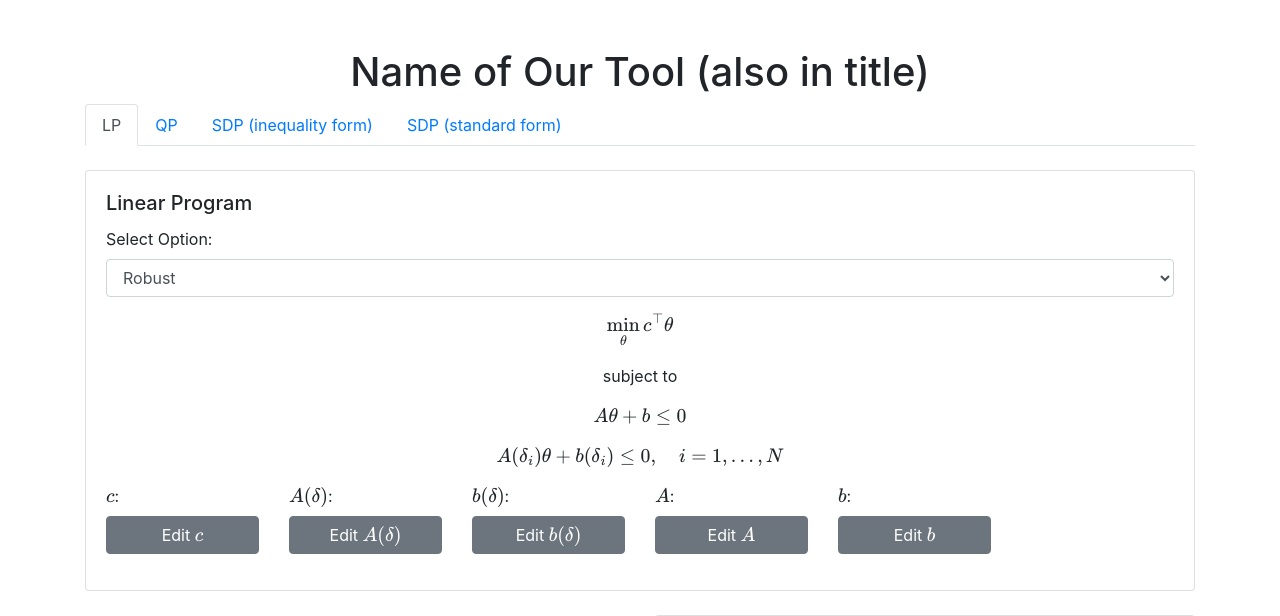
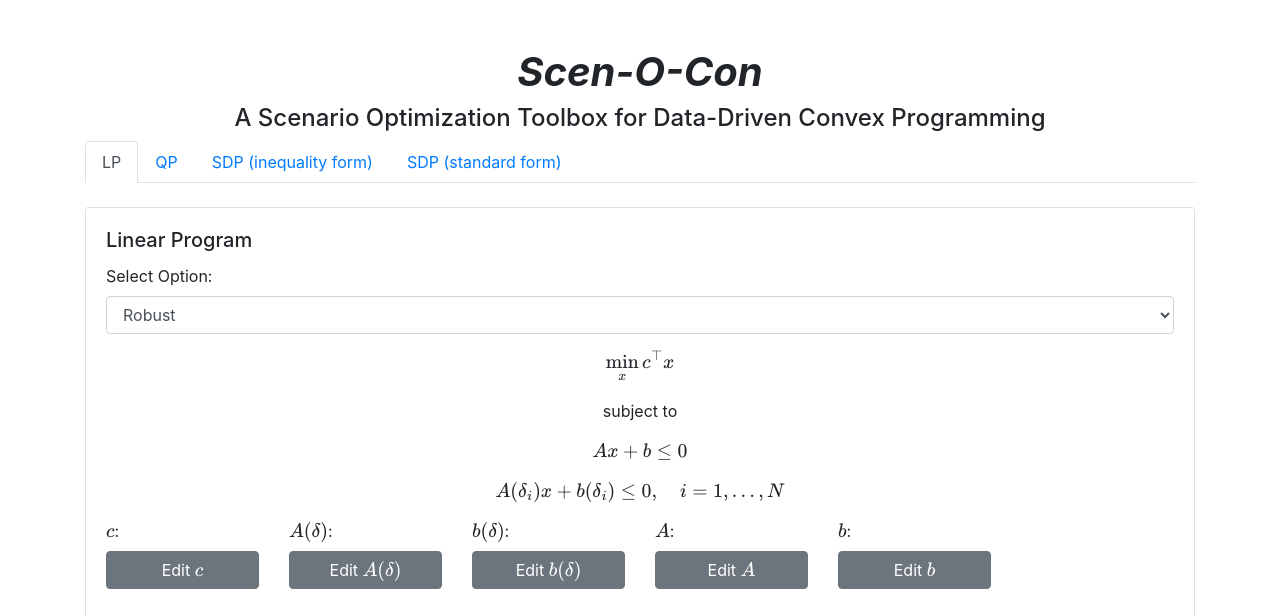
Before and after one commit to Kiguli/Scen-Opt, a Flask app: template templates/index.html in a window 1280 px wide. Shown: the top 616 px of the page. Run offline with Flask 3, Linux system fonts and the light colour scheme; the template is opened without the code that fills it, so the values that code supplies are empty; some libraries are stand-ins or nearby versions.

Commit message:
Matching latex on website with latex in paper.

```diff
--- a/static/js/main.js
+++ b/static/js/main.js
@@ -257,7 +257,7 @@ function openMatrixModal(tab, matrix) {
         document.getElementById('matrixColumns').value = matrixValues[0].length;
         document.getElementById('matrixColumns').disabled = false; // Disable column input to prevent changes
         updateMatrixGrid(matrixValues);
-        document.getElementById('matrixModalTitle').textContent = `Edit \\(\\bar{\\Theta}\\) (${tab.toUpperCase()})`;
+        document.getElementById('matrixModalTitle').textContent = `Edit \\(\\bar{X}\\) (${tab.toUpperCase()})`;
         document.querySelector('#matrixModal .modal-body p').innerHTML = `<u>Top tip:</u> ${getDynamicTip(matrix)}`;
         MathJax.typesetPromise();
         $('#matrixModal').modal('show');
@@ -267,7 +267,7 @@ function openMatrixModal(tab, matrix) {
         document.getElementById('matrixColumns').value = matrixValues[0].length;
         document.getElementById('matrixColumns').disabled = true; // Disable row input to prevent changes
         updateMatrixGrid(matrixValues);
-        document.getElementById('matrixModalTitle').textContent = `Edit \\(\\bar{\\theta}\\) (${tab.toUpperCase()})`;
+        document.getElementById('matrixModalTitle').textContent = `Edit \\(\\bar{x}\\) (${tab.toUpperCase()})`;
         document.querySelector('#matrixModal .modal-body p').innerHTML = `<u>Top tip:</u> ${getDynamicTip(matrix)}`;
         MathJax.typesetPromise();
         $('#matrixModal').modal('show');
@@ -879,27 +879,27 @@ function updateLatexText(tab) {
 
     if (tab === 'lp') {
         if (option === 'robust') {
-            latexText1 = '\\displaystyle\\min_{\\theta} c^\\top\\theta';
-            latexText2 = 'A(\\delta_i)\\theta+b(\\delta_i) \\leq 0, \\quad i = 1, \\ldots, N';
-            latexText4 = 'A\\theta+b \\leq 0';
+            latexText1 = '\\displaystyle\\min_{x} c^\\top x';
+            latexText2 = 'A(\\delta_i)x+b(\\delta_i) \\leq 0, \\quad i = 1, \\ldots, N';
+            latexText4 = 'Ax+b \\leq 0';
         } else if (option === 'robust-regularization') {
-            latexText1 = '\\displaystyle\\min_{\\theta} c^\\top\\theta + \\tau\\Vert \\theta - \\bar{\\theta}\\Vert_{p}';
-            latexText2 = 'A(\\delta_i)\\theta+b(\\delta_i) \\leq 0, \\quad i = 1, \\ldots, N';
-            latexText4 = 'A\\theta+b \\leq 0';
+            latexText1 = '\\displaystyle\\min_{x} c^\\top x + \\tau\\Vert x - \\bar{x}\\Vert_{p}';
+            latexText2 = 'A(\\delta_i)x+b(\\delta_i) \\leq 0, \\quad i = 1, \\ldots, N';
+            latexText4 = 'Ax+b \\leq 0';
             document.getElementById(`${tab}-tau-group`).style.display = 'block';
             document.getElementById(`${tab}-theta-bar-group`).style.display = 'block';
             document.getElementById(`${tab}-p-group`).style.display = 'block';
         } else if (option === 'robust-relaxation') {
-            latexText1 = '\\displaystyle\\min_{\\theta,\\zeta_i} c^\\top\\theta + \\rho \\displaystyle\\sum_{i=1}^{N} \\zeta_i';
-            latexText2 = 'A(\\delta_i)\\theta+b(\\delta_i) \\leq \\zeta_i, \\quad i = 1, \\ldots, N';
+            latexText1 = '\\displaystyle\\min_{x,\\zeta_i} c^\\top x + \\rho \\displaystyle\\sum_{i=1}^{N} \\zeta_i';
+            latexText2 = 'A(\\delta_i)x+b(\\delta_i) \\leq \\zeta_i, \\quad i = 1, \\ldots, N';
             latexText3 = '\\zeta_i \\geq 0,';
-            latexText4 = 'A\\theta+b \\leq 0';
+            latexText4 = 'Ax+b \\leq 0';
             document.getElementById(`${tab}-rho-group`).style.display = 'block';
         } else if (option === 'robust-regularization-relaxation') {
-            latexText1 = '\\displaystyle\\min_{\\theta,\\zeta_i} c^\\top\\theta + \\tau\\Vert \\theta - \\bar{\\theta}\\Vert_{p} + \\rho \\displaystyle\\sum_{i=1}^{N} \\zeta_i';
-            latexText2 = 'A(\\delta_i)\\theta+b(\\delta_i) \\leq \\zeta_i, \\quad i = 1, \\ldots, N';
+            latexText1 = '\\displaystyle\\min_{x,\\zeta_i} c^\\top x + \\tau\\Vert x - \\bar{x}\\Vert_{p} + \\rho \\displaystyle\\sum_{i=1}^{N} \\zeta_i';
+            latexText2 = 'A(\\delta_i)x+b(\\delta_i) \\leq \\zeta_i, \\quad i = 1, \\ldots, N';
             latexText3 = '\\zeta_i \\geq 0,';
-            latexText4 = 'A\\theta+b \\leq 0';
+            latexText4 = 'Ax+b \\leq 0';
             document.getElementById(`${tab}-tau-group`).style.display = 'block';
             document.getElementById(`${tab}-theta-bar-group`).style.display = 'block';
             document.getElementById(`${tab}-rho-group`).style.display = 'block';
@@ -907,29 +907,29 @@ function updateLatexText(tab) {
         }
     } else if (tab === 'qp') {
         if (option === 'robust') {
-            latexText1 = '\\displaystyle\\min_{\\theta} c^\\top\\theta + \\frac{1}{2}\\theta^\\top Q\\theta';
-            latexText2 = 'A(\\delta_i)\\theta+b(\\delta_i) \\leq 0, \\quad i = 1, \\ldots, N';
+            latexText1 = '\\displaystyle\\min_{x} c^\\top x + \\frac{1}{2}x^\\top Qx';
+            latexText2 = 'A(\\delta_i)x+b(\\delta_i) \\leq 0, \\quad i = 1, \\ldots, N';
             latexText3 = '';
-            latexText4 = 'A\\theta+b \\leq 0';
+            latexText4 = 'Ax+b \\leq 0';
         } else if (option === 'robust-regularization') {
-            latexText1 = '\\displaystyle\\min_{\\theta} c^\\top\\theta + \\frac{1}{2}\\theta^\\top Q\\theta + \\tau\\Vert \\theta - \\bar{\\theta}\\Vert_{p}';
-            latexText2 = 'A(\\delta_i)\\theta+b(\\delta_i) \\leq 0, \\quad i = 1, \\ldots, N';
+            latexText1 = '\\displaystyle\\min_{x} c^\\top x + \\frac{1}{2}x^\\top Qx + \\tau\\Vert x - \\bar{x}\\Vert_{p}';
+            latexText2 = 'A(\\delta_i)x+b(\\delta_i) \\leq 0, \\quad i = 1, \\ldots, N';
             latexText3 = '';
-            latexText4 = 'A\\theta+b \\leq 0';
+            latexText4 = 'Ax+b \\leq 0';
             document.getElementById(`${tab}-tau-group`).style.display = 'block';
             document.getElementById(`${tab}-theta-bar-group`).style.display = 'block';
             document.getElementById(`${tab}-p-group`).style.display = 'block';
         } else if (option === 'robust-relaxation') {
-            latexText1 = '\\displaystyle\\min_{\\theta,\\zeta_i} c^\\top\\theta + \\frac{1}{2}\\theta^\\top Q\\theta + \\rho \\displaystyle\\sum_{i=1}^{N} \\zeta_i';
-            latexText2 = 'A(\\delta_i)\\theta+b(\\delta_i) \\leq \\zeta_i, \\quad i = 1, \\ldots, N';
+            latexText1 = '\\displaystyle\\min_{x,\\zeta_i} c^\\top x + \\frac{1}{2}x^\\top Qx + \\rho \\displaystyle\\sum_{i=1}^{N} \\zeta_i';
+            latexText2 = 'A(\\delta_i)x+b(\\delta_i) \\leq \\zeta_i, \\quad i = 1, \\ldots, N';
             latexText3 = '\\zeta_i \\geq 0,';
-            latexText4 = 'A\\theta+b \\leq 0';
+            latexText4 = 'Ax+b \\leq 0';
             document.getElementById(`${tab}-rho-group`).style.display = 'block';
         } else if (option === 'robust-regularization-relaxation') {
-            latexText1 = '\\displaystyle\\min_{\\theta,\\zeta_i} c^\\top\\theta + \\frac{1}{2}\\theta^\\top Q\\theta + \\tau\\Vert \\theta - \\bar{\\theta}\\Vert_{p} + \\rho \\displaystyle\\sum_{i=1}^{N} \\zeta_i';
-            latexText2 = 'A(\\delta_i)\\theta+b(\\delta_i) \\leq \\zeta_i, \\quad i = 1, \\ldots, N';
+            latexText1 = '\\displaystyle\\min_{x,\\zeta_i} c^\\top x + \\frac{1}{2}x^\\top Qx + \\tau\\Vert x - \\bar{x}\\Vert_{p} + \\rho \\displaystyle\\sum_{i=1}^{N} \\zeta_i';
+            latexText2 = 'A(\\delta_i)x+b(\\delta_i) \\leq \\zeta_i, \\quad i = 1, \\ldots, N';
             latexText3 = '\\zeta_i \\geq 0';
-            latexText4 = 'A\\theta+b \\leq 0';
+            latexText4 = 'Ax+b \\leq 0';
             document.getElementById(`${tab}-tau-group`).style.display = 'block';
             document.getElementById(`${tab}-theta-bar-group`).style.display = 'block';
             document.getElementById(`${tab}-rho-group`).style.display = 'block';
@@ -937,29 +937,29 @@ function updateLatexText(tab) {
         }
     } else if (tab === 'sdp') {
         if (option === 'robust') {
-            latexText1 = '\\displaystyle\\min_{\\theta} c^\\top\\theta + \\frac{1}{2}\\theta^\\top Q\\theta';
-            latexText2 = 'F_0(\\delta_i) + \\displaystyle\\sum_{j=1}^{n}F_j(\\delta_i)\\theta_j \\leq 0, \\quad i = 1, \\ldots, N';
+            latexText1 = '\\displaystyle\\min_{x} c^\\top x + \\frac{1}{2}x^\\top Qx';
+            latexText2 = 'F_0(\\delta_i) + \\displaystyle\\sum_{j=1}^{n}F_j(\\delta_i)x_j \\leq 0, \\quad i = 1, \\ldots, N';
             latexText3 = '';
-            latexText4 = 'F_0 + \\displaystyle\\sum_{j=1}^{n}F_j\\theta_j \\leq 0';
+            latexText4 = 'F_0 + \\displaystyle\\sum_{j=1}^{n}F_jx_j \\leq 0';
         } else if (option === 'robust-regularization') {
-            latexText1 = '\\displaystyle\\min_{\\theta} c^\\top\\theta + \\frac{1}{2}\\theta^\\top Q\\theta + \\tau\\Vert \\theta - \\bar{\\theta}\\Vert_{p}';
-            latexText2 = 'F_0(\\delta_i) + \\displaystyle\\sum_{j=1}^{n}F_j(\\delta_i)\\theta_j \\leq 0, \\quad i = 1, \\ldots, N';
+            latexText1 = '\\displaystyle\\min_{x} c^\\top x + \\frac{1}{2}x^\\top Qx + \\tau\\Vert x - \\bar{x}\\Vert_{p}';
+            latexText2 = 'F_0(\\delta_i) + \\displaystyle\\sum_{j=1}^{n}F_j(\\delta_i)x_j \\leq 0, \\quad i = 1, \\ldots, N';
             latexText3 = '';
-            latexText4 = 'F_0 + \\displaystyle\\sum_{j=1}^{n}F_j\\theta_j \\leq 0';
+            latexText4 = 'F_0 + \\displaystyle\\sum_{j=1}^{n}F_jx_j \\leq 0';
             document.getElementById(`${tab}-tau-group`).style.display = 'block';
             document.getElementById(`${tab}-theta-bar-group`).style.display = 'block';
             document.getElementById(`${tab}-p-group`).style.display = 'block';
         } else if (option === 'robust-relaxation') {
-            latexText1 = '\\displaystyle\\min_{\\theta,\\zeta_i} c^\\top\\theta + \\frac{1}{2}\\theta^\\top Q\\theta + \\rho \\displaystyle\\sum_{i=1}^{N} \\zeta_i';
-            latexText2 = 'F_0(\\delta_i) + \\displaystyle\\sum_{j=1}^{n}F_j(\\delta_i)\\theta_j \\leq \\zeta_i, \\quad i = 1, \\ldots, N';
+            latexText1 = '\\displaystyle\\min_{x,\\zeta_i} c^\\top x + \\frac{1}{2}x^\\top Qx + \\rho \\displaystyle\\sum_{i=1}^{N} \\zeta_i';
+            latexText2 = 'F_0(\\delta_i) + \\displaystyle\\sum_{j=1}^{n}F_j(\\delta_i)x_j \\leq \\zeta_i, \\quad i = 1, \\ldots, N';
             latexText3 = '\\zeta_i \\geq 0,';
-            latexText4 = 'F_0 + \\displaystyle\\sum_{j=1}^{n}F_j\\theta_j \\leq 0';
+            latexText4 = 'F_0 + \\displaystyle\\sum_{j=1}^{n}F_jx_j \\leq 0';
             document.getElementById(`${tab}-rho-group`).style.display = 'block';
         } else if (option === 'robust-regularization-relaxation') {
-            latexText1 = '\\displaystyle\\min_{\\theta,\\zeta_i} c^\\top\\theta + \\frac{1}{2}\\theta^\\top Q\\theta + \\tau\\Vert \\theta - \\bar{\\theta}\\Vert_{p} + \\rho \\displaystyle\\sum_{i=1}^{N} \\zeta_i';
-            latexText2 = 'F_0(\\delta_i) + \\displaystyle\\sum_{j=1}^{n}F_j(\\delta_i)\\theta_j \\leq \\zeta_i, \\quad i = 1, \\ldots, N';
+            latexText1 = '\\displaystyle\\min_{x,\\zeta_i} c^\\top x + \\frac{1}{2}x^\\top Qx + \\tau\\Vert x - \\bar{x}\\Vert_{p} + \\rho \\displaystyle\\sum_{i=1}^{N} \\zeta_i';
+            latexText2 = 'F_0(\\delta_i) + \\displaystyle\\sum_{j=1}^{n}F_j(\\delta_i)x_j \\leq \\zeta_i, \\quad i = 1, \\ldots, N';
             latexText3 = '\\zeta_i \\geq 0,';
-            latexText4 = 'F_0 + \\displaystyle\\sum_{j=1}^{n}F_j\\theta_j \\leq 0';
+            latexText4 = 'F_0 + \\displaystyle\\sum_{j=1}^{n}F_jx_j \\leq 0';
             document.getElementById(`${tab}-tau-group`).style.display = 'block';
             document.getElementById(`${tab}-theta-bar-group`).style.display = 'block';
             document.getElementById(`${tab}-rho-group`).style.display = 'block';
@@ -967,29 +967,29 @@ function updateLatexText(tab) {
         }
     } else if (tab === 'sdp2') {
         if (option === 'robust') {
-            latexText1 = '\\displaystyle\\min_{\\Theta} \\textbf{tr}(C\\Theta)';
-            latexText2 = '\\textbf{tr}(A_j(\\delta_i)\\Theta) + b_j(\\delta_i) = 0,~j=1,\\ldots, \\alpha,~i=1,\\ldots,N';
+            latexText1 = '\\displaystyle\\min_{X} \\textbf{tr}(CX)';
+            latexText2 = '\\textbf{tr}(A_j(\\delta_i)X) + b_j(\\delta_i) = 0,~j=1,\\ldots, \\alpha,~i=1,\\ldots,N';
             latexText3 = '';
-            latexText4 = '\\textbf{tr}(A_j\\Theta) + b_j = 0,~j=1,\\ldots, \\alpha';
+            latexText4 = '\\textbf{tr}(A_jX) + b_j = 0,~j=1,\\ldots, \\alpha';
         } else if (option === 'robust-regularization') {
-            latexText1 = '\\displaystyle\\min_{\\Theta} \\textbf{tr}(C\\Theta) + \\tau\\Vert \\Theta - \\bar{\\Theta}\\Vert_{p}';
-            latexText2 = '\\textbf{tr}(A_j(\\delta_i)\\Theta) + b_j(\\delta_i) = 0,~j=1,\\ldots, \\alpha,~i=1,\\ldots,N';
+            latexText1 = '\\displaystyle\\min_{X} \\textbf{tr}(CX) + \\tau\\Vert X - \\bar{X}\\Vert_{p}';
+            latexText2 = '\\textbf{tr}(A_j(\\delta_i)X) + b_j(\\delta_i) = 0,~j=1,\\ldots, \\alpha,~i=1,\\ldots,N';
             latexText3 = '';
-            latexText4 = '\\textbf{tr}(A_j\\Theta) + b_j = 0,~j=1,\\ldots, \\alpha';
+            latexText4 = '\\textbf{tr}(A_jX) + b_j = 0,~j=1,\\ldots, \\alpha';
             document.getElementById(`${tab}-tau-group`).style.display = 'block';
             document.getElementById(`${tab}-theta-bar-group`).style.display = 'block';
             document.getElementById(`${tab}-p-group`).style.display = 'block';
         } else if (option === 'robust-relaxation') {
-            latexText1 = '\\displaystyle\\min_{\\Theta,\\zeta_i} \\textbf{tr}(C\\Theta) + \\rho \\displaystyle\\sum_{i=1}^{N} \\zeta_i';
-            latexText2 = '\\textbf{tr}(A_j(\\delta_i)\\Theta) + b_j(\\delta_i) = \\zeta_i,~j=1,\\ldots, \\alpha,~i=1,\\ldots,N';
+            latexText1 = '\\displaystyle\\min_{X,\\zeta_i} \\textbf{tr}(CX) + \\rho \\displaystyle\\sum_{i=1}^{N} \\zeta_i';
+            latexText2 = '\\textbf{tr}(A_j(\\delta_i)X) + b_j(\\delta_i) = \\zeta_i,~j=1,\\ldots, \\alpha,~i=1,\\ldots,N';
             latexText3 = '\\zeta_i \\geq 0,';
-            latexText4 = '\\textbf{tr}(A_j\\Theta) + b_j = 0,~j=1,\\ldots, \\alpha';
+            latexText4 = '\\textbf{tr}(A_jX) + b_j = 0,~j=1,\\ldots, \\alpha';
             document.getElementById(`${tab}-rho-group`).style.display = 'block';
         } else if (option === 'robust-regularization-relaxation') {
-            latexText1 = '\\displaystyle\\min_{\\Theta,\\zeta_i} \\textbf{tr}(C\\Theta) + \\tau\\Vert \\Theta - \\bar{\\Theta}\\Vert_{p} + \\rho \\displaystyle\\sum_{i=1}^{N} \\zeta_i';
-            latexText2 = '\\textbf{tr}(A_j(\\delta_i)\\Theta) + b_j(\\delta_i) = \\zeta_i,~j=1,\\ldots, \\alpha,~i=1,\\ldots,N';
+            latexText1 = '\\displaystyle\\min_{X,\\zeta_i} \\textbf{tr}(CX) + \\tau\\Vert X - \\bar{X}\\Vert_{p} + \\rho \\displaystyle\\sum_{i=1}^{N} \\zeta_i';
+            latexText2 = '\\textbf{tr}(A_j(\\delta_i)X) + b_j(\\delta_i) = \\zeta_i,~j=1,\\ldots, \\alpha,~i=1,\\ldots,N';
             latexText3 = '\\zeta_i \\geq 0,';
-            latexText4 = '\\textbf{tr}(A_j\\Theta) + b_j = 0,~j=1,\\ldots, \\alpha';
+            latexText4 = '\\textbf{tr}(A_jX) + b_j = 0,~j=1,\\ldots, \\alpha';
             document.getElementById(`${tab}-tau-group`).style.display = 'block';
             document.getElementById(`${tab}-theta-bar-group`).style.display = 'block';
             document.getElementById(`${tab}-rho-group`).style.display = 'block';
--- a/templates/index.html
+++ b/templates/index.html
@@ -3,7 +3,7 @@
 <head>
     <meta charset="UTF-8">
     <meta name="viewport" content="width=device-width, initial-scale=1.0">
-    <title>Name of Our Tool </title>
+    <title>Scen-O-Con </title>
     <link href="https://stackpath.bootstrapcdn.com/bootstrap/4.5.2/css/bootstrap.min.css" rel="stylesheet">
     <link rel="stylesheet" href="{{ url_for('static', filename='css/styles.css') }}">
     <script src="https://polyfill.io/v3/polyfill.min.js?features=es6"></script>
@@ -12,7 +12,9 @@
 </head>
 <body>
 <div class="container mt-5">
-    <h1 class="text-center">Name of Our Tool (also in title)</h1>
+    <h1 class="text-center"><i><b>Scen-O-Con</b></i></h1>
+    <h4 class = "text-center">A Scenario Optimization Toolbox for
+Data-Driven Convex Programming </h4>
     <ul class="nav nav-tabs" id="myTab" role="tablist">
         <li class="nav-item">
             <a class="nav-link active" id="lp-tab" data-toggle="tab" href="#lp" role="tab" aria-controls="lp"
@@ -123,9 +125,9 @@
                             </div>
                             <div class="col-md-2">
                                 <div class="form-group" id="lp-theta-bar-group" style="display: none;">
-                                    <label for="lp-theta-bar">\(\bar{\theta}\):</label>
+                                    <label for="lp-theta-bar">\(\bar{x}\):</label>
                                     <button type="button" class="btn btn-secondary btn-block"
-                                            onclick="openMatrixModal('lp','theta-bar')">Edit \(\bar{\theta}\)
+                                            onclick="openMatrixModal('lp','theta-bar')">Edit \(\bar{x}\)
                                     </button>
                                     <input type="hidden" id="lp-theta-bar" class="form-control" name="theta-bar"
                                            data-shared="true"
@@ -254,9 +256,9 @@
                             </div>
                             <div class="col-md-2">
                                 <div class="form-group" id="qp-theta-bar-group" style="display: none;">
-                                    <label for="qp-theta-bar">\(\bar{\theta}\):</label>
+                                    <label for="qp-theta-bar">\(\bar{x}\):</label>
                                     <button type="button" class="btn btn-secondary btn-block"
-                                            onclick="openMatrixModal('qp','theta-bar')">Edit \(\bar{\theta}\)
+                                            onclick="openMatrixModal('qp','theta-bar')">Edit \(\bar{x}\)
                                     </button>
                                     <input type="hidden" id="qp-theta-bar" class="form-control" name="theta-bar"
                                            data-shared="true"
@@ -366,9 +368,9 @@
                             </div>
                             <div class="col-md-2">
                                 <div class="form-group" id="sdp-theta-bar-group" style="display: none;">
-                                    <label for="sdp-theta-bar">\(\bar{\theta}\):</label>
+                                    <label for="sdp-theta-bar">\(\bar{x}\):</label>
                                     <button type="button" class="btn btn-secondary btn-block"
-                                            onclick="openMatrixModal('sdp','theta-bar')">Edit \(\bar{\theta}\)
+                                            onclick="openMatrixModal('sdp','theta-bar')">Edit \(\bar{x}\)
                                     </button>
                                     <input type="hidden" id="sdp-theta-bar" class="form-control" name="theta-bar"
                                            data-shared="true"
@@ -488,9 +490,9 @@
                             </div>
                             <div class="col-md-2">
                                 <div class="form-group" id="sdp2-theta-bar-group" style="display: none;">
-                                    <label for="sdp2-Theta-bar">\(\bar{\Theta}\):</label>
+                                    <label for="sdp2-Theta-bar">\(\bar{X}\):</label>
                                     <button type="button" class="btn btn-secondary btn-block"
-                                            onclick="openMatrixModal('sdp2','Theta-bar')">Edit \(\bar{\Theta}\)
+                                            onclick="openMatrixModal('sdp2','Theta-bar')">Edit \(\bar{X}\)
                                     </button>
                                     <input type="hidden" id="sdp2-Theta-bar" class="form-control" name="Theta-bar"
                                            data-shared="true"
```
Also changed, not shown: other parts of templates/index.html (+12 -12 lines).
